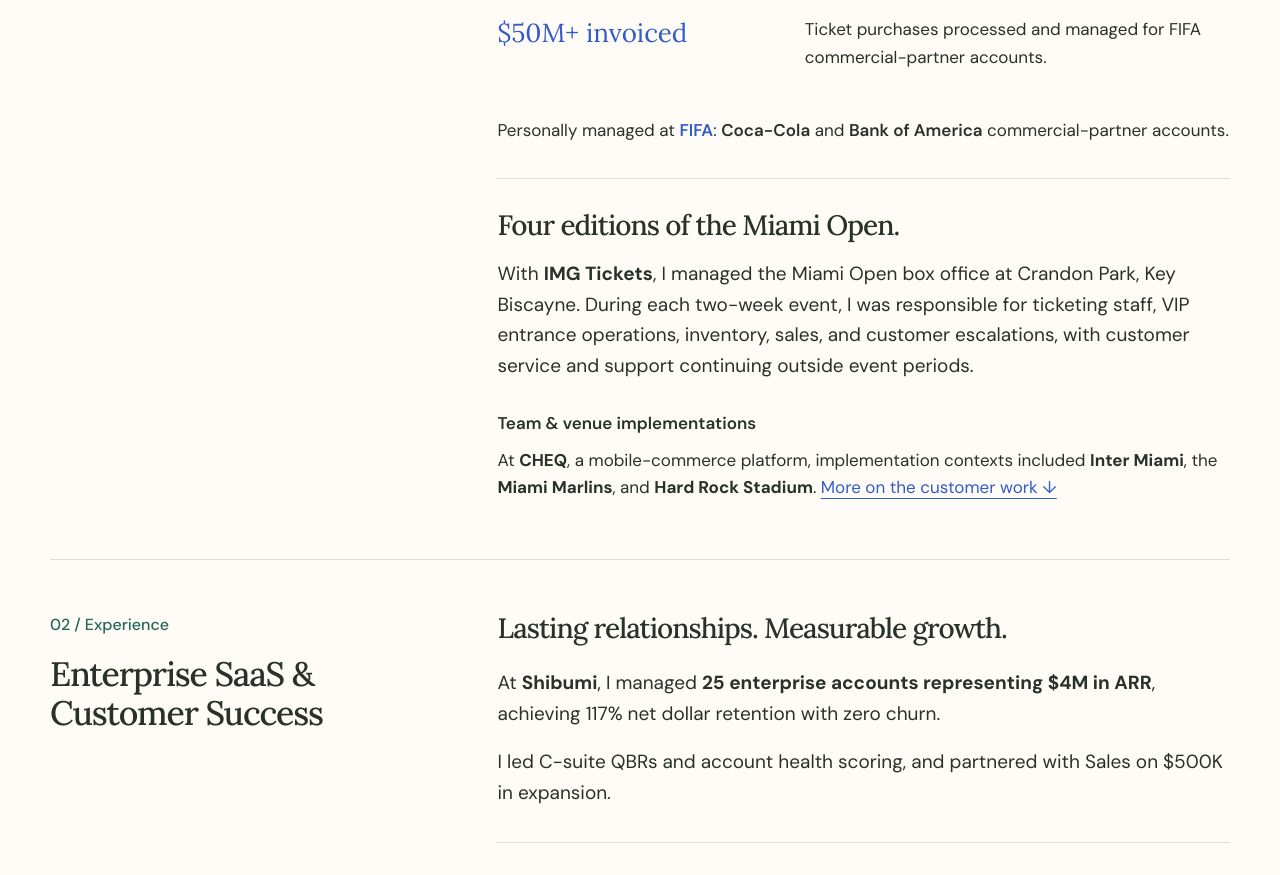
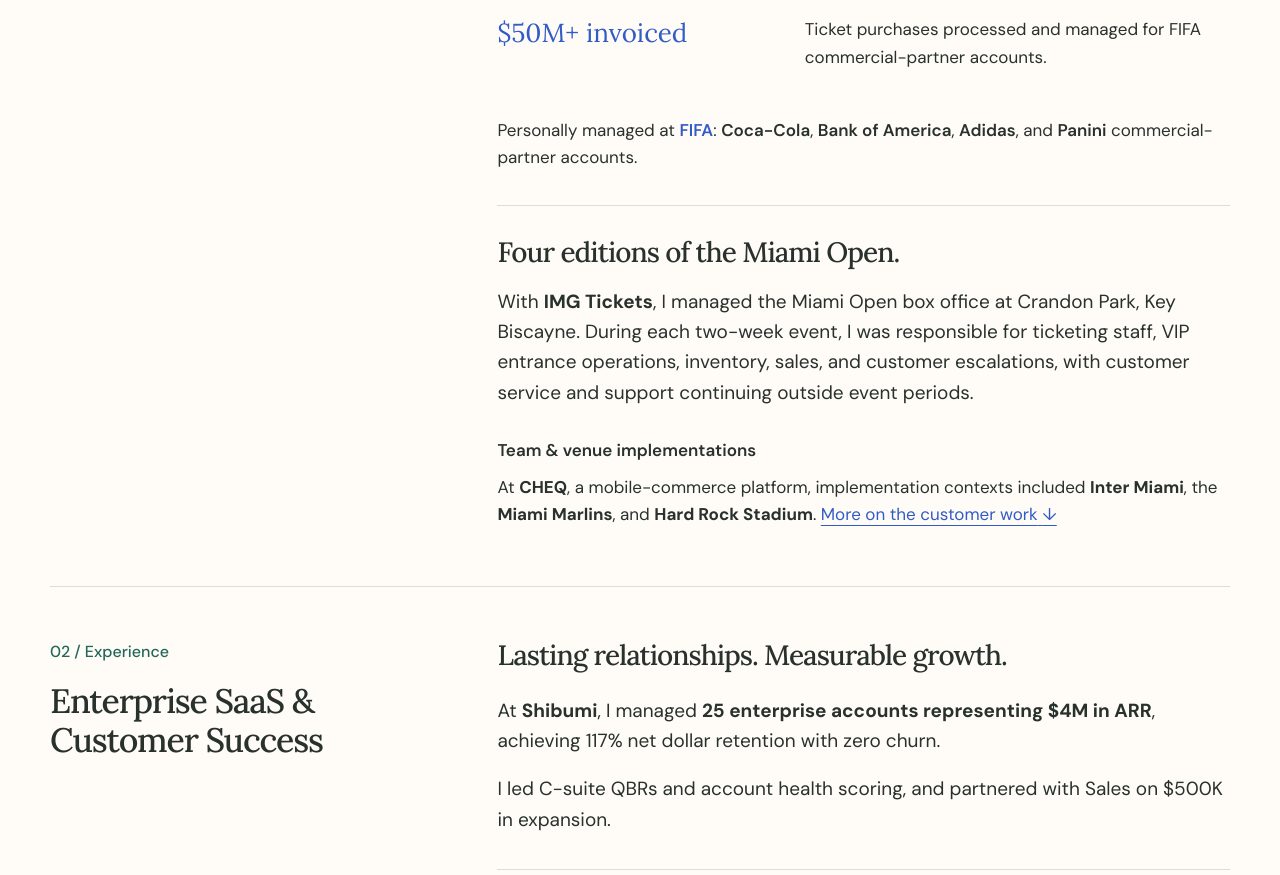
Before and after one commit to raf0x/rlemor.com, a Next.js app: page /work in a window 1280 px wide. Shown: the part 2222-3097 px from the top of the page. Built offline with nearby package versions, Linux system fonts and the light colour scheme.

Commit message:
fix: reflect all confirmed FIFA partner accounts on Work page

```diff
--- a/app/work/page.tsx
+++ b/app/work/page.tsx
@@ -148,7 +148,8 @@ export default function WorkPage() {
               </dl>
               <p className={styles.relationship}>
                 Personally managed at <strong className={styles.fifa}>FIFA</strong>:{" "}
-                <strong>Coca-Cola</strong> and <strong>Bank of America</strong>{" "}
+                <strong>Coca-Cola</strong>, <strong>Bank of America</strong>,{" "}
+                <strong>Adidas</strong>, and <strong>Panini</strong>{" "}
                 commercial-partner accounts.
               </p>
             </article>
```
